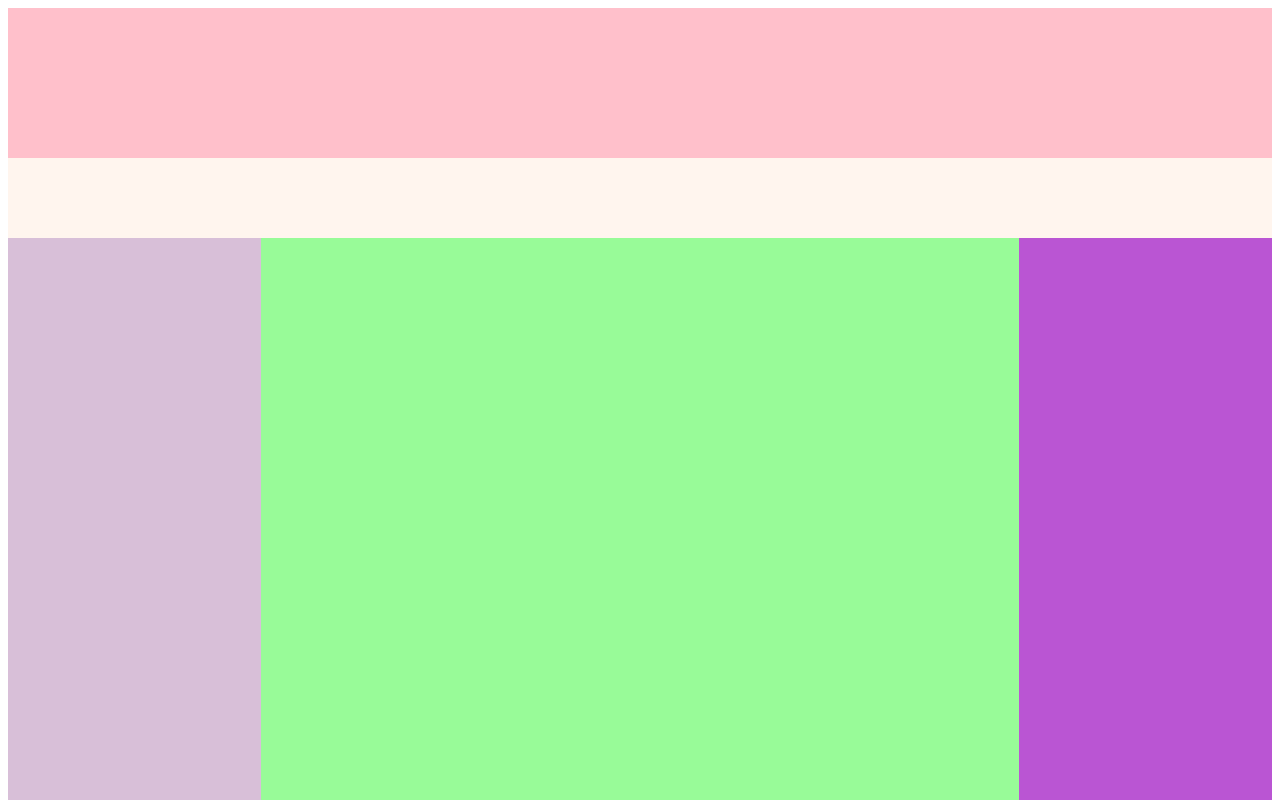
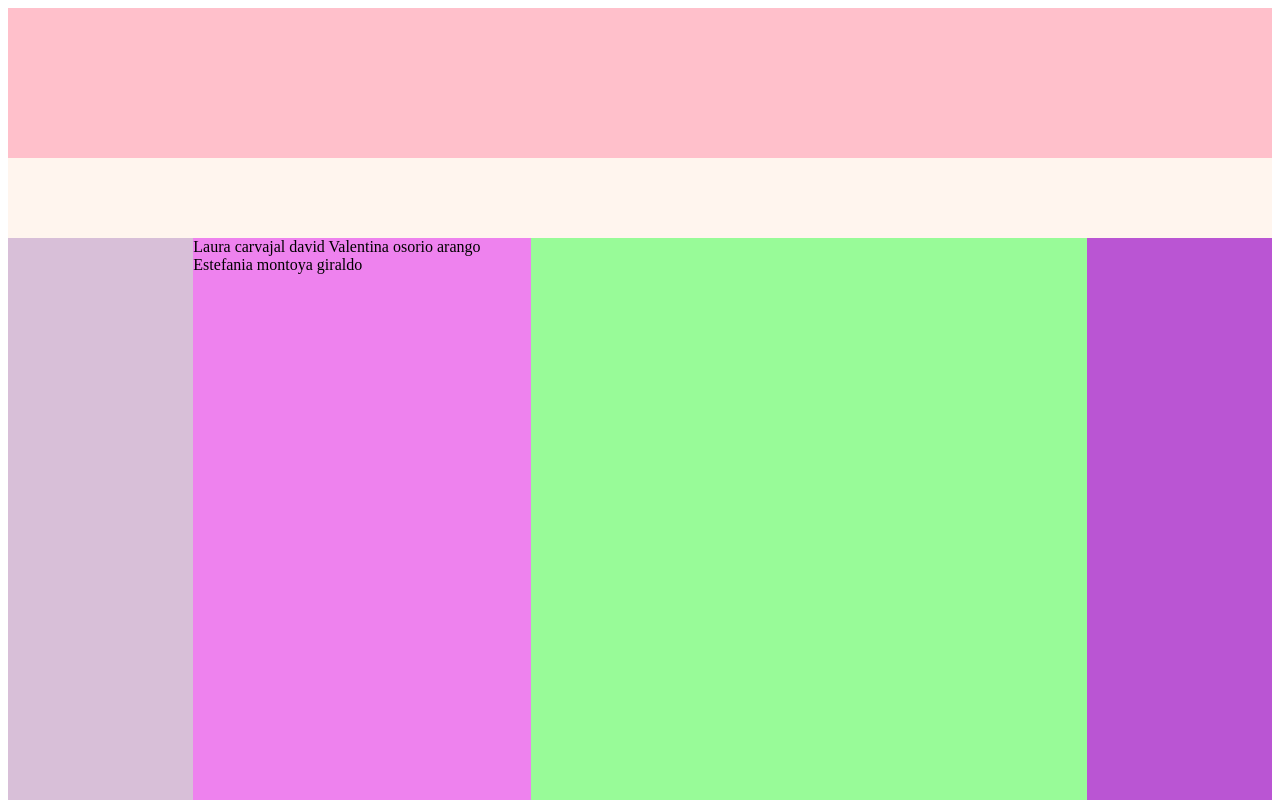
Before and after one commit to valestalau/paginaintegrada807, a plain HTML site: page index.html in a window 1280 px wide. Shown: the top 800 px of the page. Drawn offline with Linux system fonts and the light colour scheme.

Commit message:
Actualización dos

```diff
--- a/index.html
+++ b/index.html
@@ -16,6 +16,9 @@
 
 
 <div  class="izquierda"></div>
+Laura carvajal david
+Valentina osorio arango
+Estefania montoya giraldo
 <div  class="centro"></div>
 <div  class="derecha"></div>
 
```
